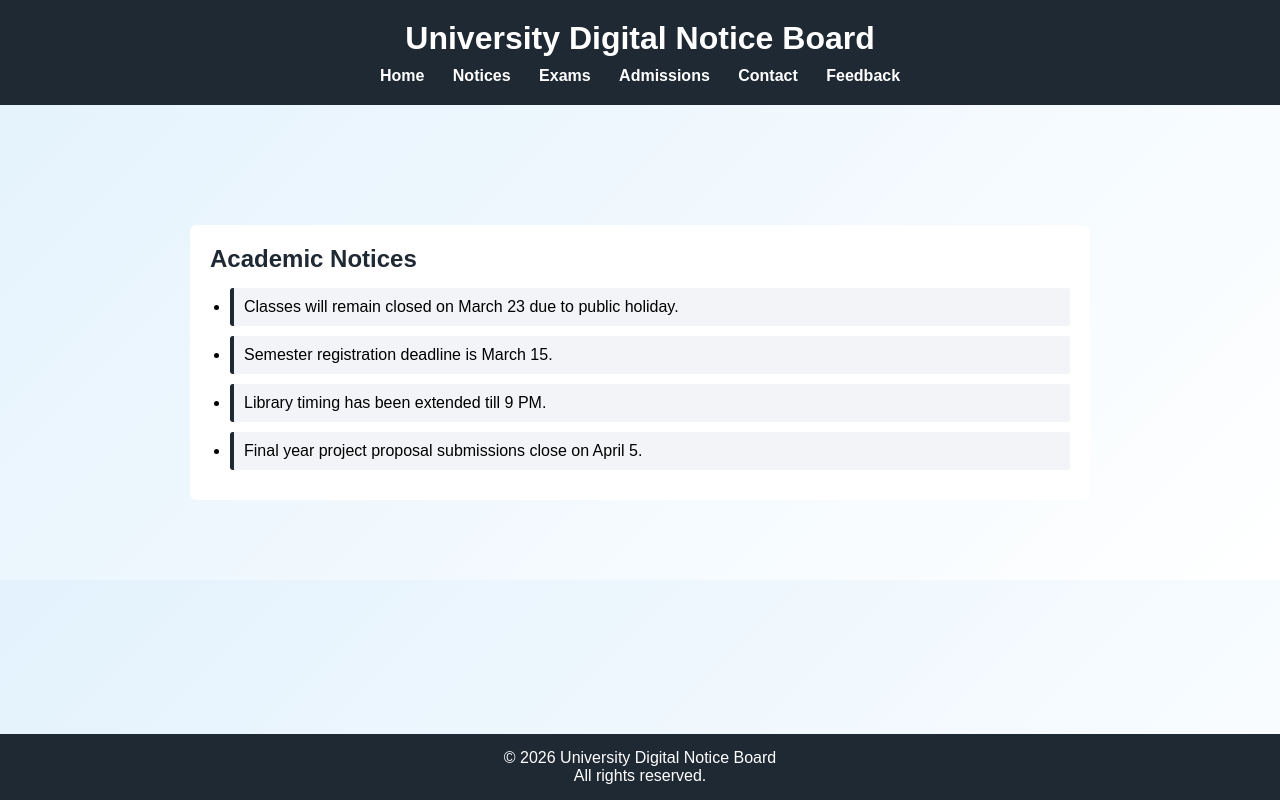
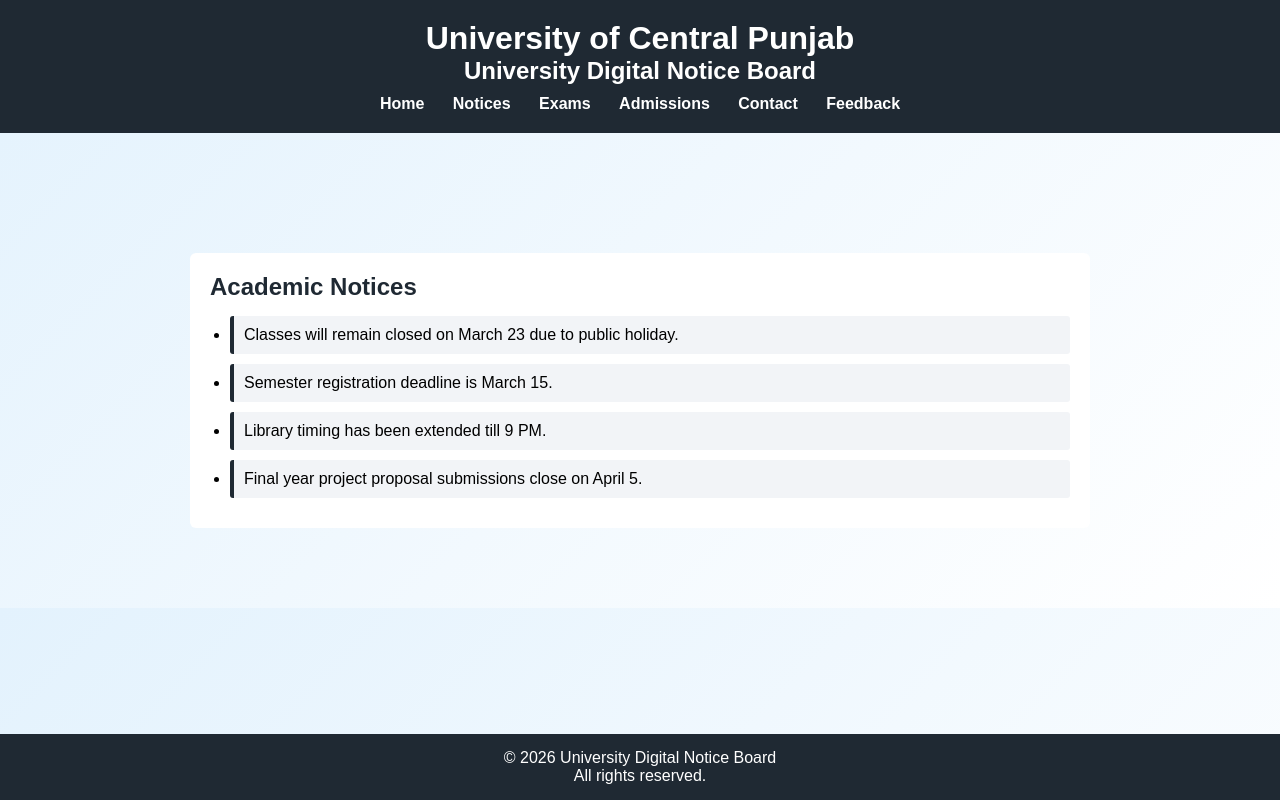
Before and after one commit to nooruliman0/uni-notice-board, a website: page src/notices.html in a window 1280 px wide. Drawn offline with Linux system fonts and the light colour scheme.

Commit message:
did changes to notice.html file

```diff
--- a/src/notices.html
+++ b/src/notices.html
@@ -12,7 +12,8 @@
 <body style="background: linear-gradient(135deg,#e3f2fd,#fff);">
 
   <header class="main-header">
-    <h1>University Digital Notice Board</h1>
+    <h1>University of Central Punjab </h1>
+    <h2>University Digital Notice Board</h2>
     <nav>
       <ul class="nav-links">
         <li><a href="index.html">Home</a></li>
```
